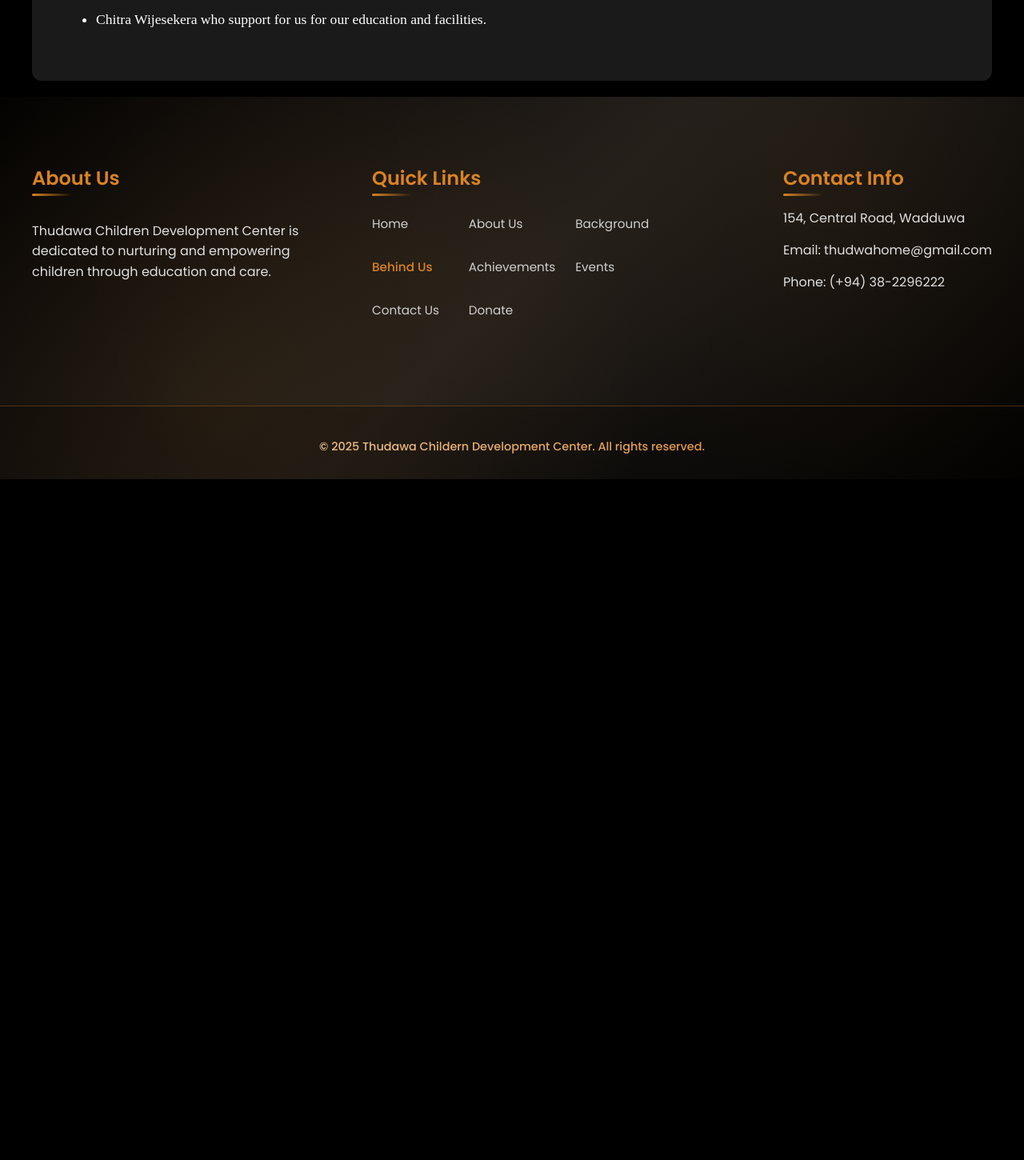
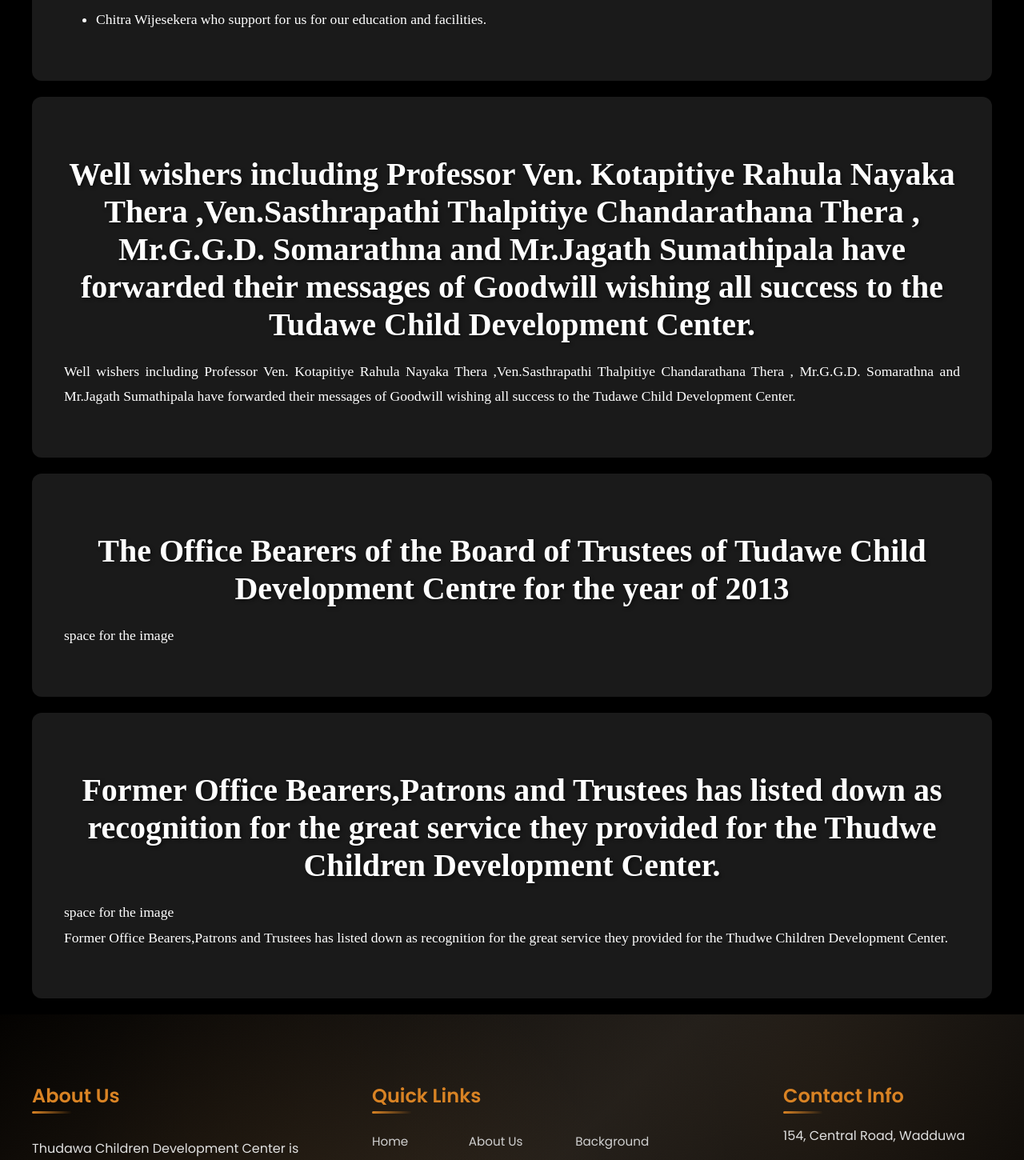
Before and after one commit to Dulan19/Thudawa_Website, a React (Create React App) app: page /Behindus in a window 1280 px wide. Shown: the part 3224-4674 px from the top of the page at 80% size. Before the commit the page ends 3823 px from the top, so only its background shows below. Built offline with nearby package versions, Linux system fonts and the light colour scheme.

Commit message:
finished adding contents to the behind us page

```diff
--- a/src/pages/Behindus.jsx
+++ b/src/pages/Behindus.jsx
@@ -193,6 +193,31 @@
           </div>
           </div>
 
+          <div className="section-container">
+          <div className="intro-section">
+            <h2>Well wishers including Professor Ven. Kotapitiye Rahula Nayaka Thera ,Ven.Sasthrapathi Thalpitiye Chandarathana Thera , Mr.G.G.D. Somarathna and Mr.Jagath
+              Sumathipala have forwarded their messages of Goodwill wishing all success to the Tudawe Child Development Center.</h2>
+            <p>Well wishers including Professor Ven. Kotapitiye Rahula Nayaka Thera ,Ven.Sasthrapathi Thalpitiye Chandarathana Thera , Mr.G.G.D. Somarathna and Mr.Jagath
+               Sumathipala have forwarded their messages of Goodwill wishing all success to the Tudawe Child Development Center.
+            </p>
+          </div>
+          </div>
+
+          <div className="section-container">
+          <div className="intro-section">
+            <h2>The Office Bearers of the Board of Trustees of Tudawe Child Development Centre for the year of 2013</h2>
+            <p>space for the image
+            </p>
+          </div>
+          </div>
+          <div className="section-container">
+          <div className="intro-section">
+            <h2>Former Office Bearers,Patrons and Trustees has listed down as recognition for the great service they provided for the Thudwe Children Development Center.</h2>
+            <p>space for the image<br/>
+            Former Office Bearers,Patrons and Trustees has listed down as recognition for the great service they provided for the Thudwe Children Development Center.
+            </p>
+          </div>
+          </div>
 
 
 
```
